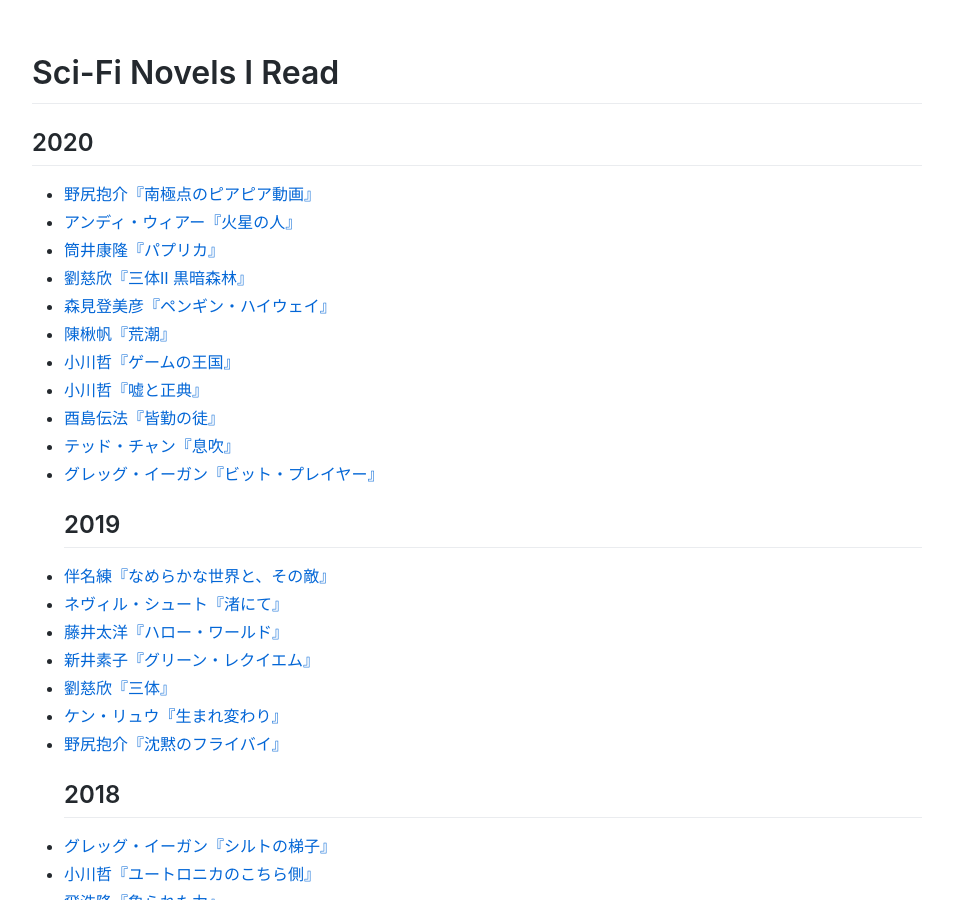
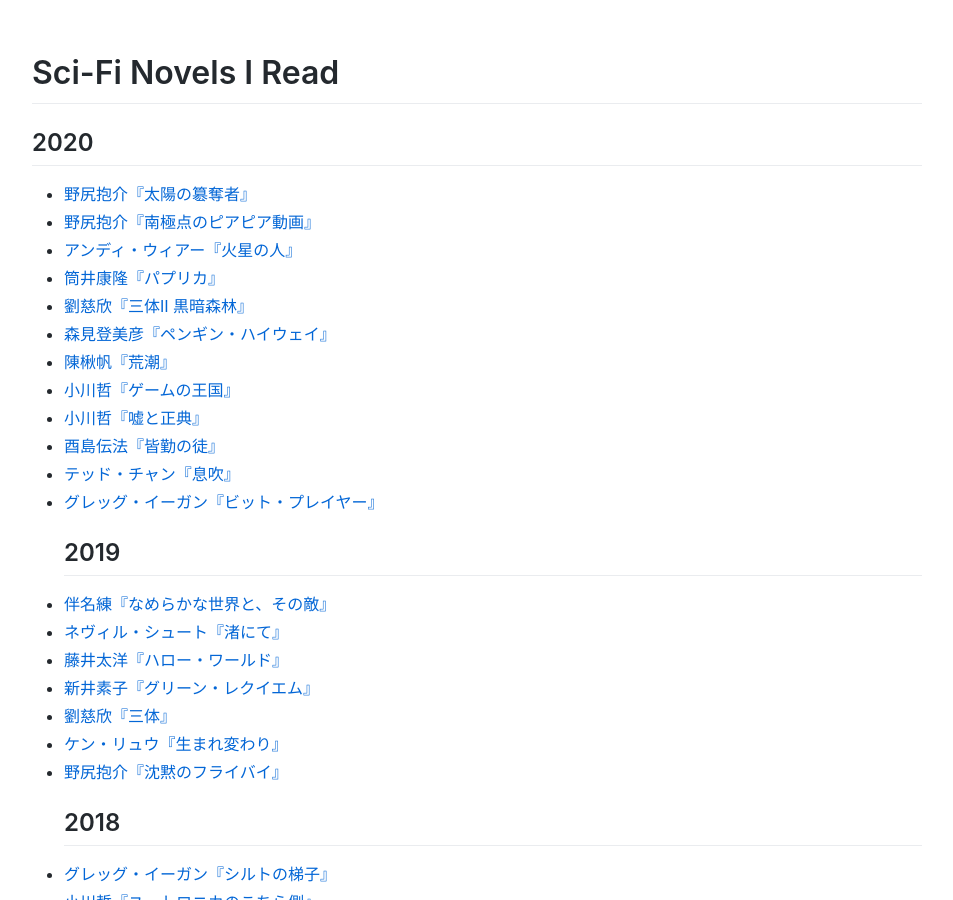
Before and after one commit to sankichi92/sankichi.net, a Jekyll site: the page built from sci-fi.md, in a window 1280 px wide and 900 px high. Shown: the whole window, without its empty margins (163-1116 px from the left). Built offline with Jekyll 4.4.1, drawn with Linux system fonts in a browser that asks for light colours; our own code applies the rules of GitHub Pages for plain Markdown files.

Commit message:
野尻抱介『太陽の簒奪者』

```diff
--- a/_data/sci-fi-novels.yml
+++ b/_data/sci-fi-novels.yml
@@ -1,3 +1,8 @@
+- title: 太陽の簒奪者
+  author: 野尻抱介
+  asin: B00CIMDKDC
+  date: 2020-09-06
+
 - title: 南極点のピアピア動画
   author: 野尻抱介
   asin: B00B7GJ73M
```
